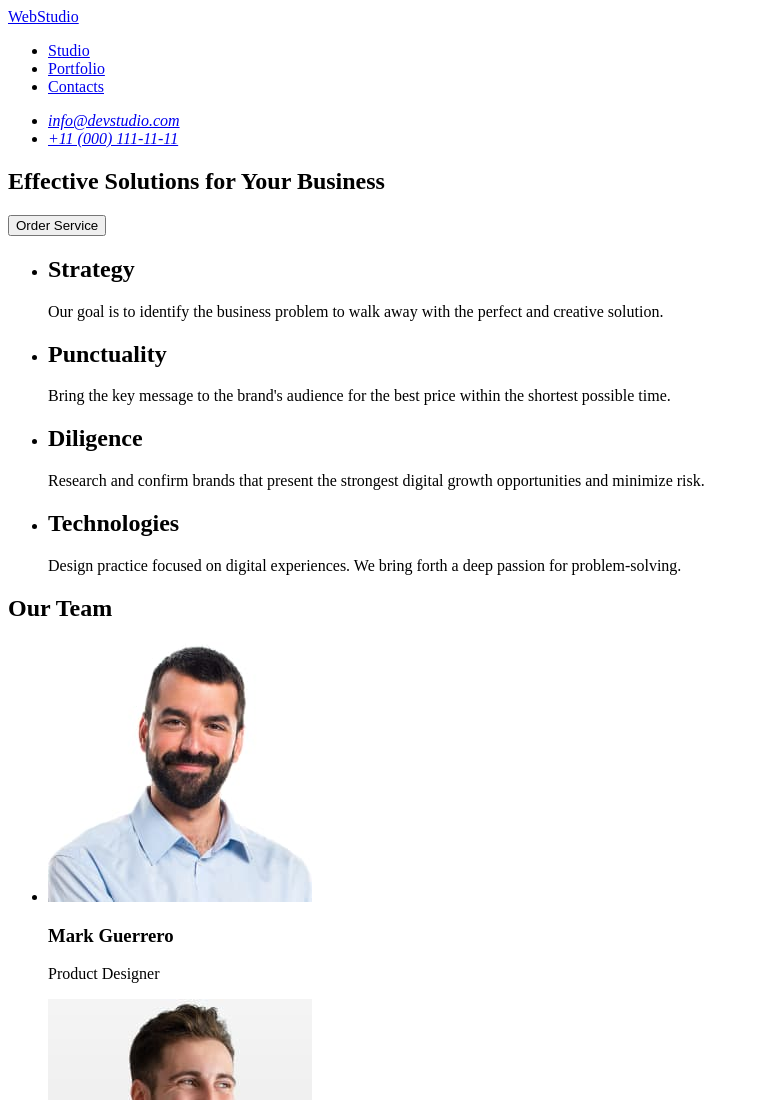
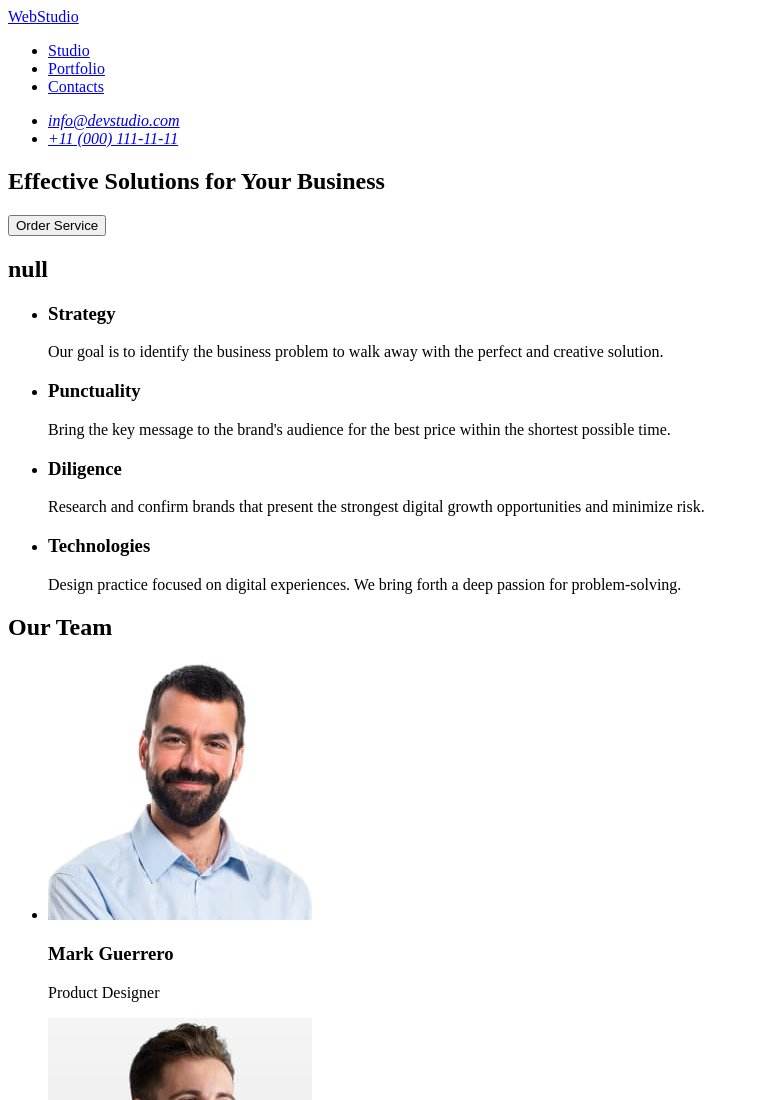
Before and after one commit to Comeblack322/goit-markup-hw-01, a plain HTML site: page index.html in a window 1280 px wide. Shown: the top 1100 px of the page, without its empty margins (0-759 px from the left). Drawn offline with Linux system fonts and the light colour scheme.

Commit message:
Update index.html

```diff
--- a/index.html
+++ b/index.html
@@ -43,24 +43,25 @@
         </section>
 
         <section id="priorities">
+            <h2>null</h2>
             <ul>
                 <li>
-                    <h2>Strategy</h2>
+                    <h3>Strategy</h3>
                     <p>Our goal is to identify the business problem to walk away with the perfect and creative solution.</p>
                 </li>
 
                 <li>
-                    <h2>Punctuality</h2>
+                    <h3>Punctuality</h3>
                     <p>Bring the key message to the brand's audience for the best price within the shortest possible time.</p>
                 </li>
 
                 <li>
-                    <h2>Diligence</h2>
+                    <h3>Diligence</h3>
                     <p>Research and confirm brands that present the strongest digital growth opportunities and minimize risk.</p>
                 </li>
 
                 <li>
-                    <h2>Technologies</h2>
+                    <h3>Technologies</h3>
                     <p>Design practice focused on digital experiences. We bring forth a deep passion for problem-solving.</p>
                 </li>
             </ul>
```
